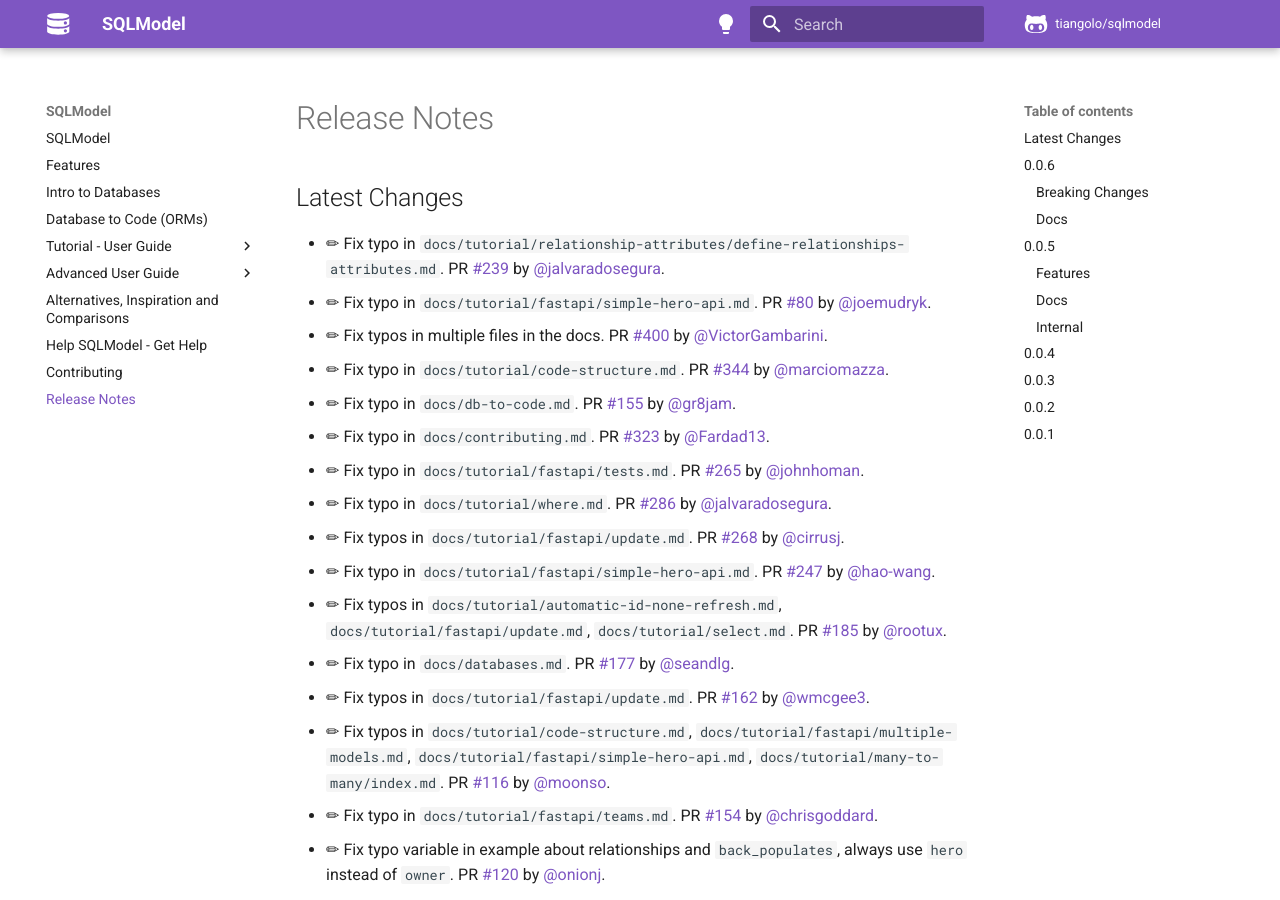
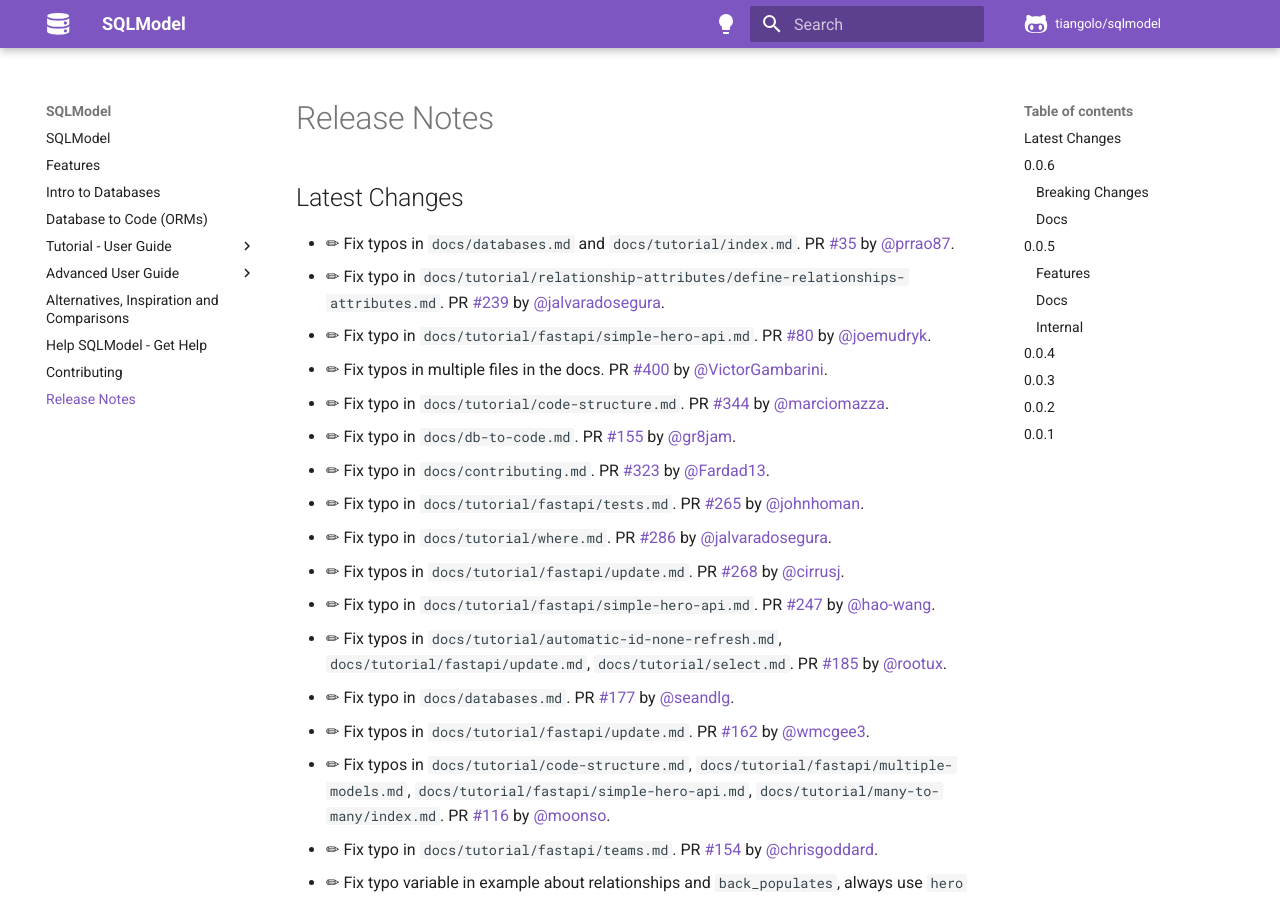
Before and after one commit to upmorpheus/Laravel-perfect, an MkDocs documentation site: the page built from docs/release-notes.md, in a window 1280 px wide and 900 px high. Built offline with MkDocs 1.6.1 and Material for MkDocs 9.7.7, drawn with Linux system fonts in a browser that asks for light colours; comment, search, counter and statistics services are not loaded.

Commit message:
📝 Update release notes

```diff
--- a/docs/release-notes.md
+++ b/docs/release-notes.md
@@ -2,6 +2,7 @@
 
 ## Latest Changes
 
+* ✏ Fix typos in `docs/databases.md` and `docs/tutorial/index.md`. PR [#35](https://github.com/tiangolo/sqlmodel/pull/35) by [@prrao87](https://github.com/prrao87).
 * ✏ Fix typo in `docs/tutorial/relationship-attributes/define-relationships-attributes.md`. PR [#239](https://github.com/tiangolo/sqlmodel/pull/239) by [@jalvaradosegura](https://github.com/jalvaradosegura).
 * ✏ Fix typo in `docs/tutorial/fastapi/simple-hero-api.md`. PR [#80](https://github.com/tiangolo/sqlmodel/pull/80) by [@joemudryk](https://github.com/joemudryk).
 * ✏ Fix typos in multiple files in the docs. PR [#400](https://github.com/tiangolo/sqlmodel/pull/400) by [@VictorGambarini](https://github.com/VictorGambarini).
```
